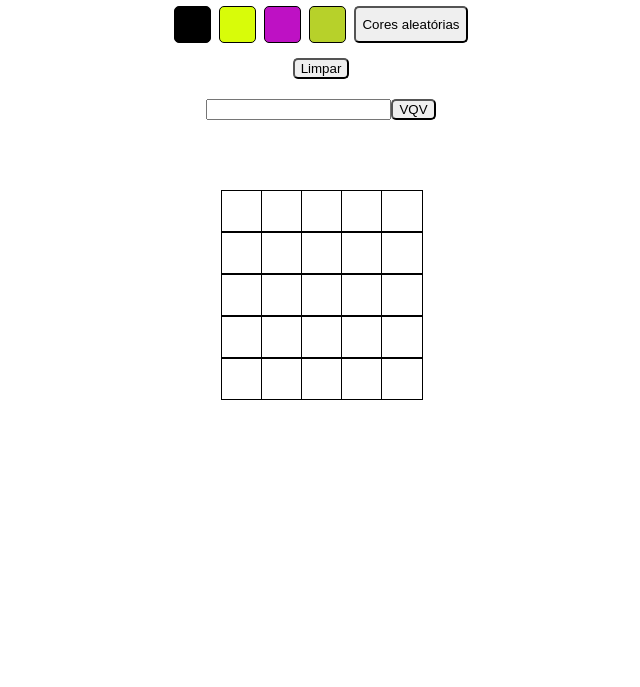
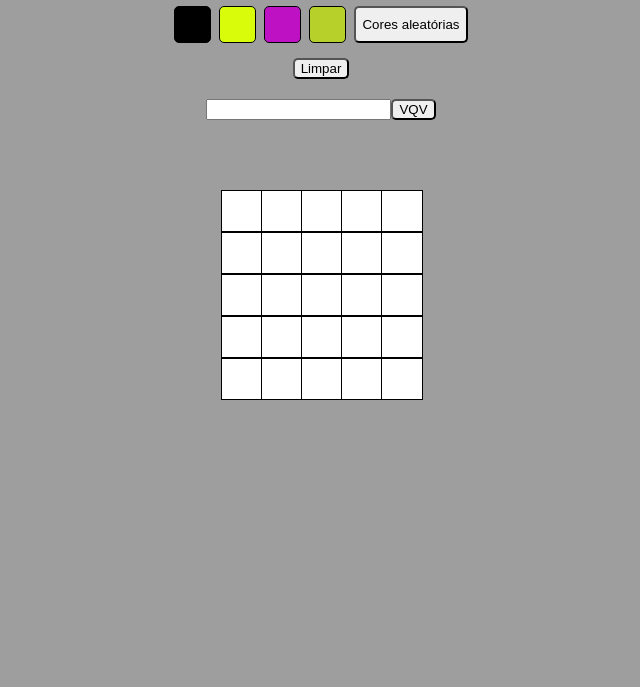
Before and after one commit to GiovannaSDJ/Pixels-Art, a plain HTML site: page index.html in a window 1280 px wide. Shown: the part 113-800 px from the top of the page, without its empty margins (319-959 px from the left). Drawn offline with Linux system fonts and the light colour scheme; the site is published under a folder, as on GitHub Pages, so addresses that start at the root find nothing.

Commit message:
Update style.css

```diff
--- a/style.css
+++ b/style.css
@@ -3,7 +3,7 @@
 }
 
 body {
-  background-image: url('/wallpaper-pixel-art.jpg');
+  background-image: url('wallpaper-pixel-art.jpg');
   background-size: cover;
   width: 100%;
   height: 100%;
```
